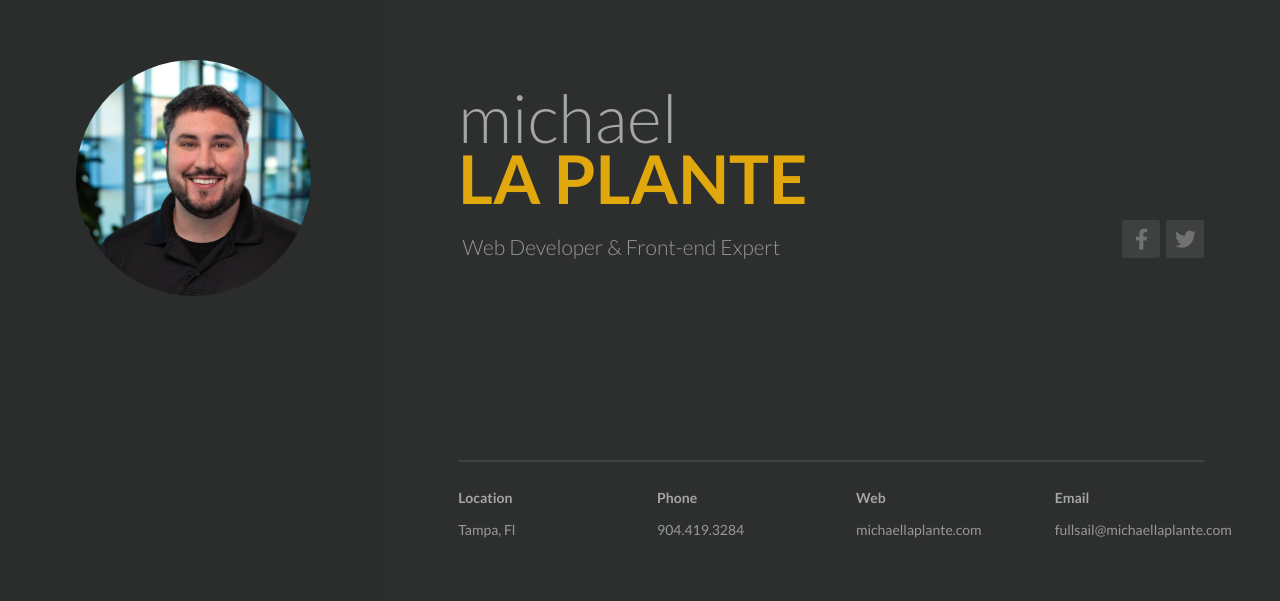
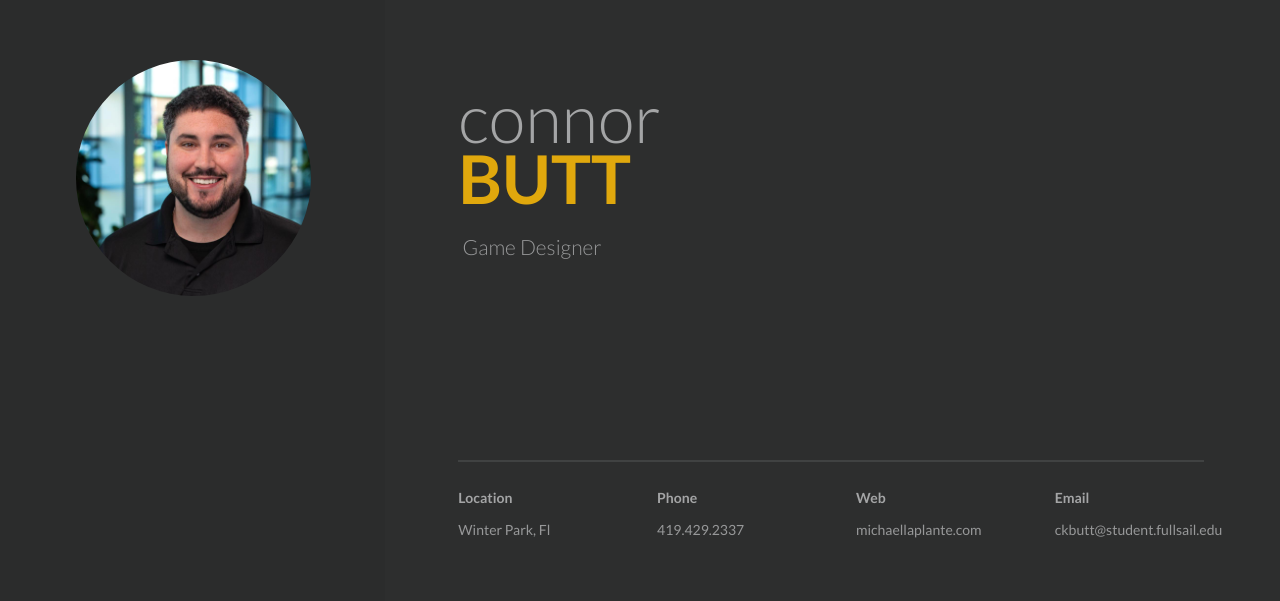
Before and after one commit to ConnorButt/ResumeWebsite, a plain HTML site: page index.html in a window 1280 px wide. Shown: the part 196-797 px from the top of the page. Drawn offline with Linux system fonts and the light colour scheme.

Commit message:
update to show me

```diff
--- a/index.html
+++ b/index.html
@@ -4,7 +4,7 @@
 
     <head>
 
-        <title>Build a website at HOF 11</title>
+        <title>Connor's Resume</title>
 
         <meta name="description" content="">
 
@@ -93,16 +93,16 @@
                                                 <h1 class="c-brand__title  t-title">
                                                     <span class="c-brand__sizer">
                                                         <span class="a-header  c-brand__first-word  t-title__first-word">
-                                                            Michael
+                                                            Connor
                                                         </span>
                                                         <span class="a-header  c-brand__second-word  t-title__second-word">
-                                                            La Plante
+                                                            Butt
                                                         </span>
                                                     </span>
                                                 </h1>
                                                 <h2 class="a-header  c-brand__sub-title  t-sub-title">
                                                     <span class="c-brand__sizer">
-                                                        Web Developer &amp; Front-end Expert
+                                                        Game Designer
                                                     </span>
                                                 </h2>
                                             </div><!-- /c-brand -->
@@ -111,8 +111,8 @@
 
                                         <ul class="c-header__social-buttons  c-social-buttons">
                                             <li class="a-header">
-                                                <a href="https://www.facebook.com/laplantedev/" target="_blank" class="c-social-button  t-social-button">
-                                                    <i class="fab  fa-lg  fa-facebook-f"></i>
+                                             <!--   <a href="https://www.facebook.com//" target="_blank" class="c-social-button  t-social-button">
+                                                    <i class="fab  fa-lg  fa-facebook-f"></i> -->
                                                 </a>
                                             </li>
                                             <!-- <li class="a-header">
@@ -120,9 +120,9 @@
                                                     <i class="fab  fa-lg  fa-dribbble"></i>
                                                 </a>
                                             </li> -->
-                                            <li class="a-header">
-                                                <a href="https://twitter.com/laplantewebdev" target="_blank" class="c-social-button  t-social-button">
-                                                    <i class="fab  fa-lg  fa-twitter"></i>
+                                           <!-- <li class="a-header">
+                                                <a href="https://twitter.com/" target="_blank" class="c-social-button  t-social-button">
+                                                    <i class="fab  fa-lg  fa-twitter"></i> -->
                                                 </a>
                                             </li>
                                         </ul><!-- /c-header__social-buttons -->
@@ -140,7 +140,7 @@
                                                     <div class="o-content__body">
                                                         <h4>Location</h4>
                                                         <address>
-                                                            Tampa, Fl
+                                                            Winter Park, Fl
                                                         </address>
                                                     </div>
                                                 </div><!-- /o-content -->
@@ -151,7 +151,7 @@
                                                     <div class="o-content__body">
                                                         <h4>Phone</h4>
                                                         <p>
-                                                            904.419.3284
+                                                            419.429.2337
                                                         </p>
                                                     </div>
                                                 </div><!-- /o-content -->
@@ -179,7 +179,7 @@
                                                             <h4>Email</h4>
                                                             <p>
                                                                 <span class="t-link-container__item--blended">
-                                                                    fullsail@michaellaplante.com
+                                                                    ckbutt@student.fullsail.edu
                                                                 </span>
                                                             </p>
                                                         </a><!-- /o-link-container -->
```
